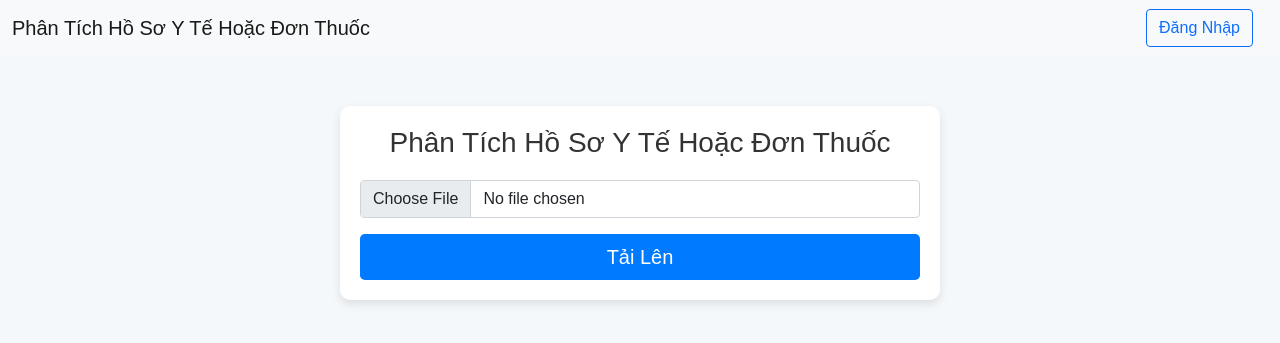
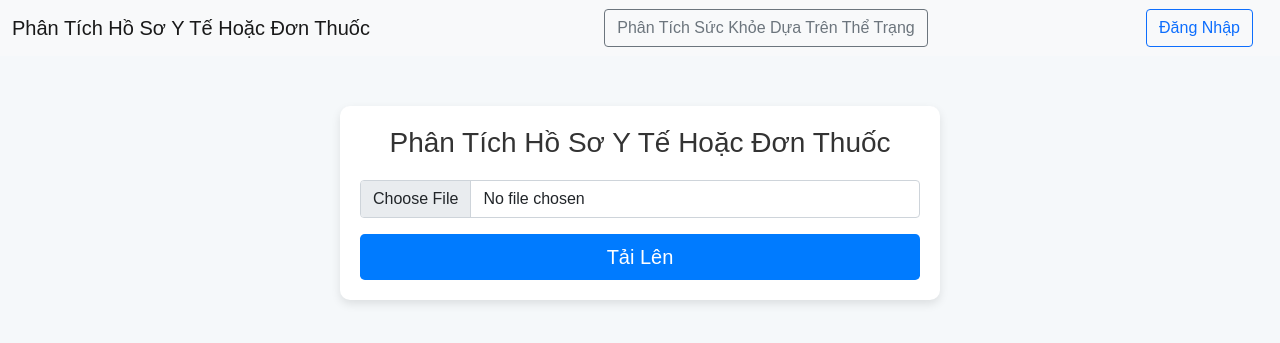
Before and after one commit to zaikaman/HealthCheckerSGU, a Flask app: page / in a window 1280 px wide. Shown: the top 343 px of the page. Run offline with Flask 3, Linux system fonts and the light colour scheme; some libraries are stand-ins or nearby versions.

Commit message:
Thêm nút mới

```diff
--- a/templates/index.html
+++ b/templates/index.html
@@ -57,6 +57,7 @@
     <nav class="navbar navbar-light bg-light">
         <div class="container-fluid">
             <a class="navbar-brand" href="#">Phân Tích Hồ Sơ Y Tế Hoặc Đơn Thuốc</a>
+            <a href="{{ url_for('health_analysis') }}" class="btn btn-outline-secondary">Phân Tích Sức Khỏe Dựa Trên Thể Trạng</a>
             {% if session.username %}
                 <a href="{{ url_for('logout') }}" class="btn btn-outline-danger">Đăng Xuất</a>
             {% else %}
```
